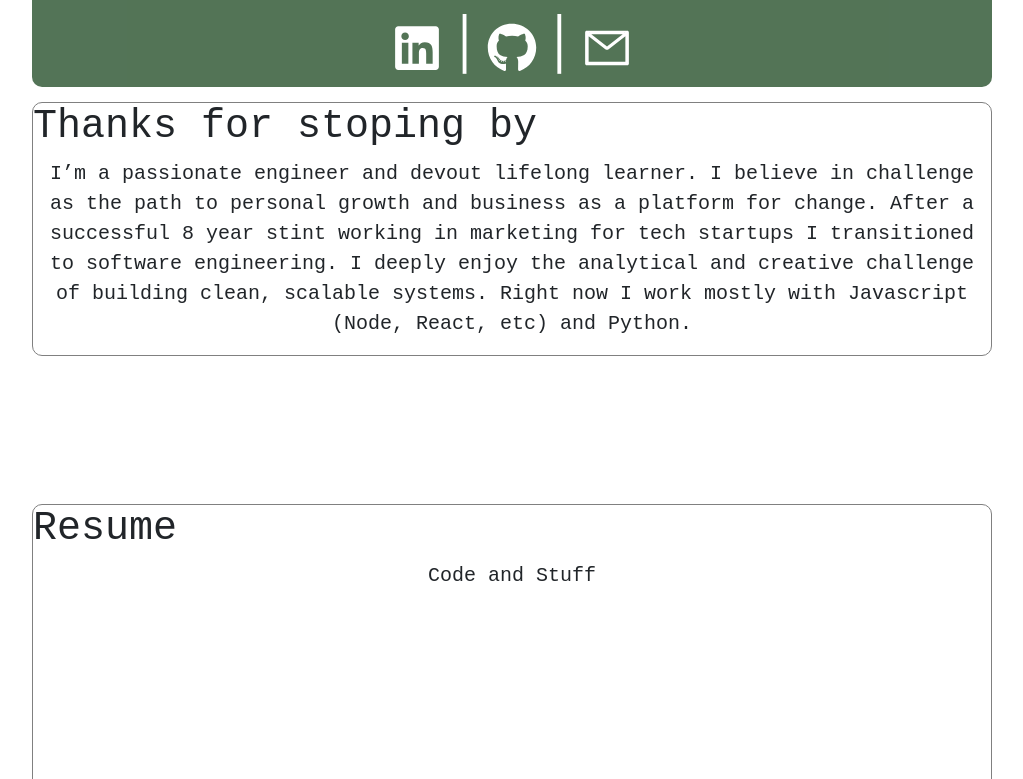
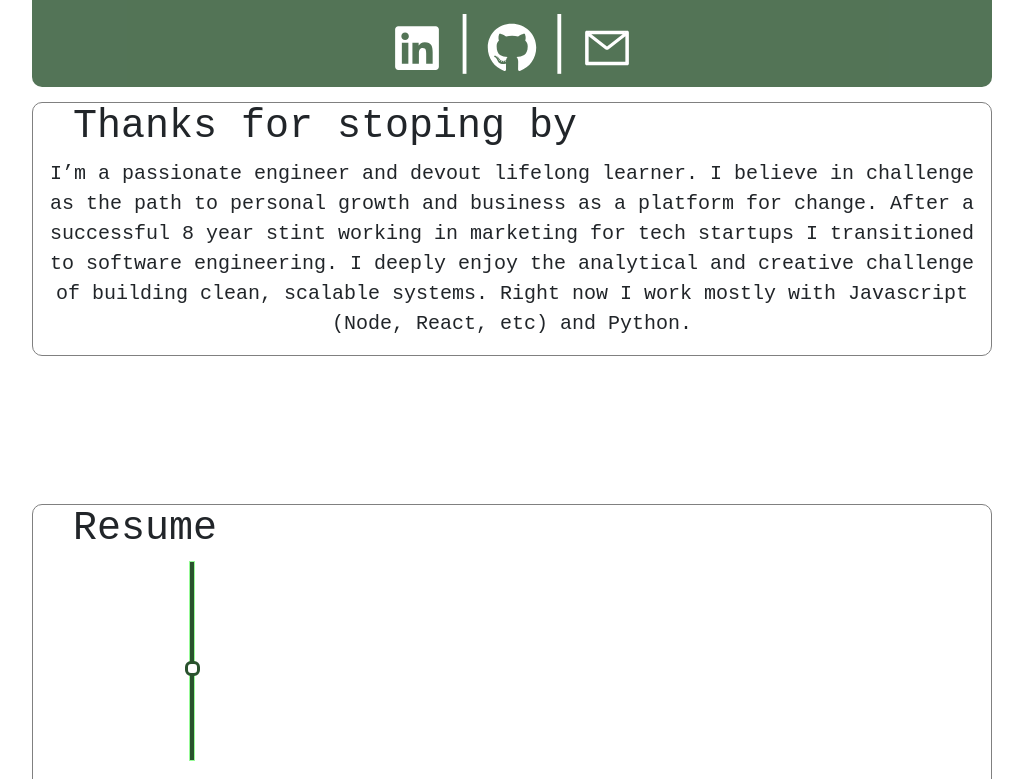
Before and after one commit to DanDePaoli/portafoglio, a React (Create React App) app: page / in a window 1280 px wide. Shown: the part 561-1340 px from the top of the page, without its empty margins (128-1151 px from the left). Built offline with nearby package versions, Linux system fonts and the light colour scheme.

Commit message:
Resume timeline styling

```diff
--- a/src/App.css
+++ b/src/App.css
@@ -133,6 +133,7 @@ font-weight: bold;
 .AboutMe-ThanksForStoppingBy{
   font-size: 40px;
   text-align: left;
+  margin-left: 1em;
   font-family: 'Courier New', Courier, monospace;
 }
 
@@ -217,3 +218,39 @@ animation-duration: 2.5s;
       transform: translateX(0);
     }
   } */
+
+  .Resume-CareerTimeline {
+    width: 75%;
+    /* border-left-style: solid;
+    border-left-width: 6px;
+    border-left-color: seagreen; */
+    height: 10em;
+    margin: auto;
+    position: relative;
+  }
+
+  .Resume-Icon {
+    text-align: left;
+    position: absolute;
+    left: 4.5%;
+    border-radius: 40%;
+    border-color: #29522d;
+    background-color: white;
+    border-width: 3px;
+    border-style: solid;
+    height: 0.75em;
+    width: 0.75em;
+    top:50%
+  }
+
+  .Resume-Trail {
+
+    position: absolute;
+    left: 5%;
+    background-color: #29522d;
+    height: 100%;
+    width: 6px;
+    border-color: palegreen;
+    border-width: 1px;
+    border-style: solid;
+  }
--- a/src/components/Resume.jsx
+++ b/src/components/Resume.jsx
@@ -1,5 +1,5 @@
 import React from 'react';
-
+import { GrEmptyCircle } from "react-icons/gr";
 
 var Resume = (props) => (
 
@@ -7,8 +7,13 @@ var Resume = (props) => (
 
 <div style={{height: '20em', position: 'relative'}} className="AboutMe-intro" id="onload-Primary">
 
-  <h1 className="AboutMe-ThanksForStoppingBy">Resume</h1>
-<p>Code and Stuff</p>
+<h1 className="AboutMe-ThanksForStoppingBy">Resume</h1>
+<div className="Resume-CareerTimeline">
+  <div className = "Resume-Trail"/>
+  <div className = "Resume-Icon"/>
+
+{/* <GrEmptyCircle className = "Resume-Icon"/> */}
+</div>
 </div>
 
 
```
Also changed, not shown: 1 other file (tests, documents, lock files or other folders).
